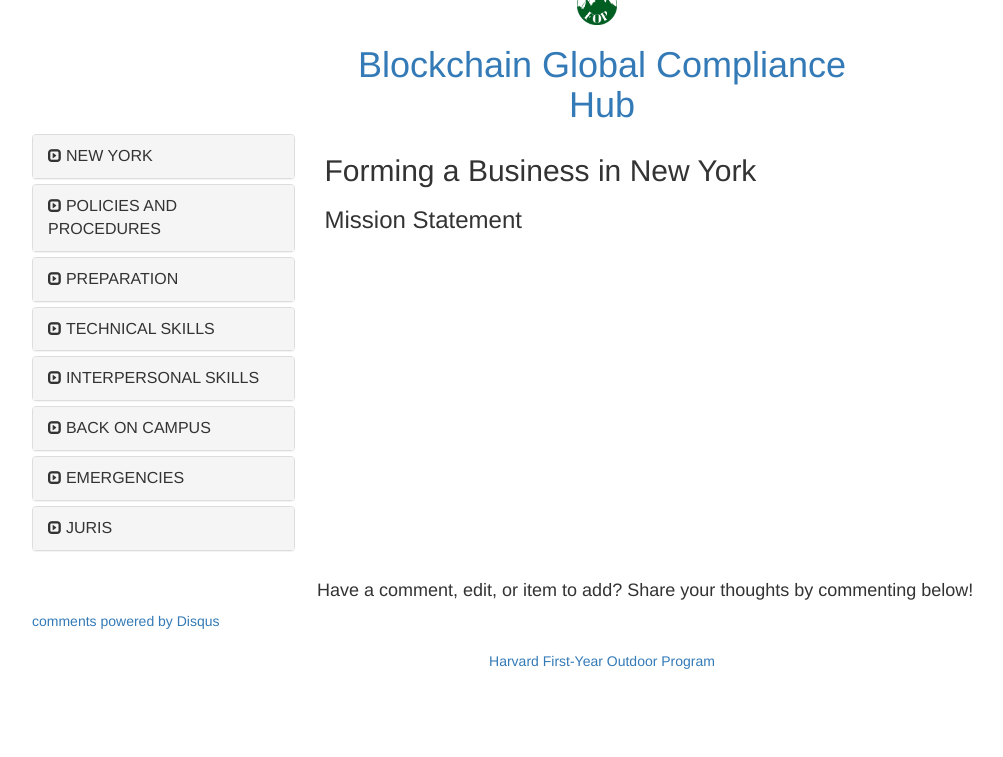
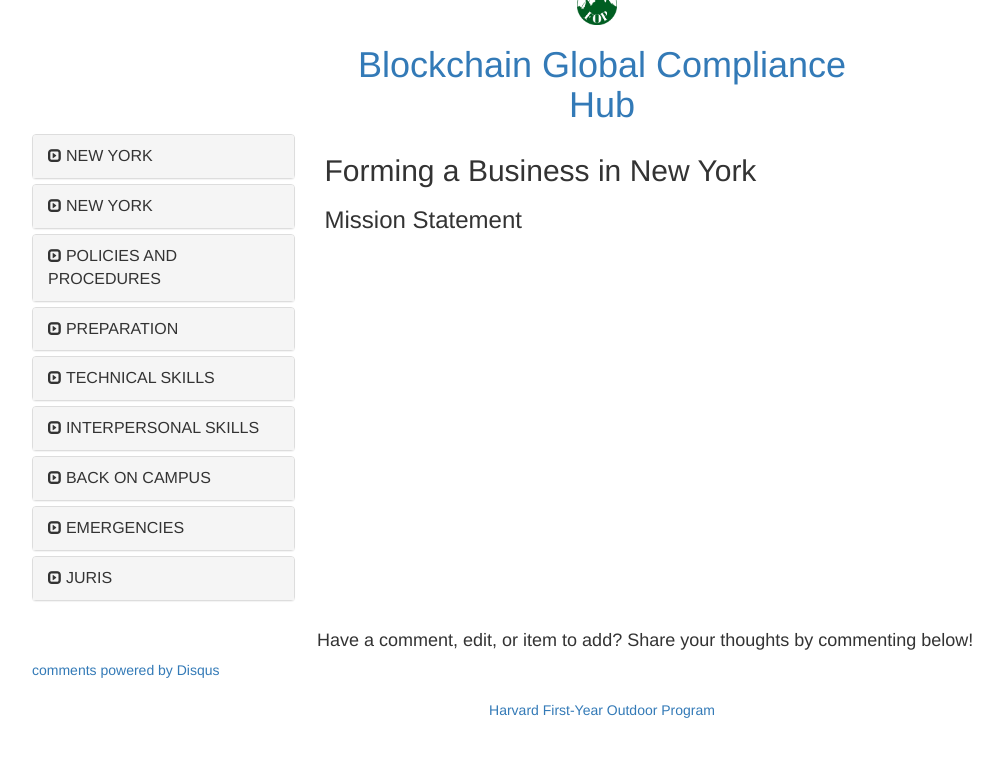
Before and after one commit to neo-project/global-blockchain-compliance-hub, a Jekyll site: the page built from _posts/1111-11-11-forming-a-business-in-NY.md, in a window 1280 px wide. Shown: the top 757 px of the page, without its empty margins (38-1041 px from the left). Built offline with Jekyll 4.4.1, drawn with Linux system fonts in a browser that asks for light colours; nearby versions of some CDN libraries; comment, search, counter and statistics services are not loaded.

Commit message:
Update 1111-11-11-forming-a-business-in-NY.md

```diff
--- a/_posts/1111-11-11-forming-a-business-in-NY.md
+++ b/_posts/1111-11-11-forming-a-business-in-NY.md
@@ -3,7 +3,7 @@
 date: 0001-11-01
 name: Forming-a-Business-in-New-York
 title: "Forming a Business in New York"
-category: New York
+category: new-york
 comments: true
 ---
 
```
